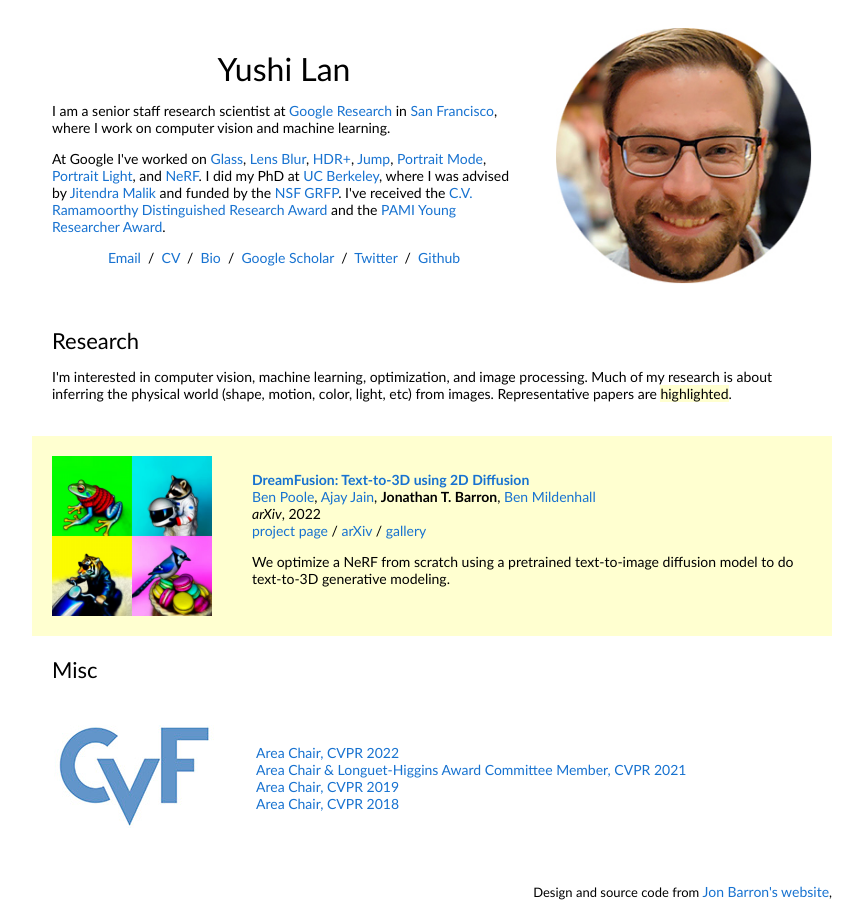
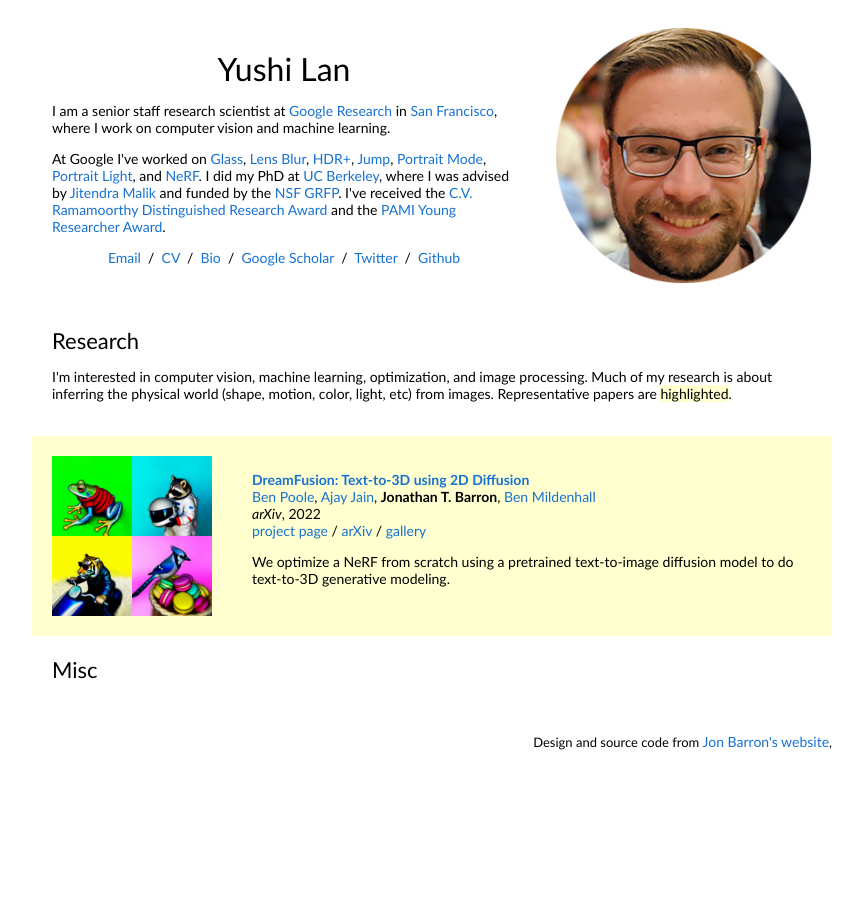
Before and after one commit to mengxuyiGit/nirvanalan.github.io, a plain HTML site: page index.html in a window 1280 px wide. Shown: the whole page, without its empty margins (208-1071 px from the left). After the commit the page ends 800 px from the top, so only its background shows below. Drawn offline with Linux system fonts and the light colour scheme.

Commit message:
update homepage html

```diff
--- a/index.html
+++ b/index.html
@@ -146,7 +146,7 @@
           <table width="100%" align="center" border="0" cellpadding="20">
             <tbody>
 
-              <tr>
+              <!-- <tr>
                 <td style="padding:20px;width:25%;vertical-align:middle"><img src="images/cvf.jpg"></td>
                 <td width="75%" valign="center">
                   <a href="https://cvpr2022.thecvf.com/area-chairs">Area Chair, CVPR 2022</a>
@@ -157,8 +157,8 @@
                   <a href="http://cvpr2019.thecvf.com/area_chairs">Area Chair, CVPR 2019</a>
                   <br>
                   <a href="http://cvpr2018.thecvf.com/organizers/area_chairs">Area Chair, CVPR 2018</a>
-                </td>
-              </tr>
+                </td> -->
+              <!-- </tr> -->
               <!-- <tr>
                 <td style="padding:20px;width:25%;vertical-align:middle">
                   <img src="images/cs188.jpg" alt="cs188">
```
